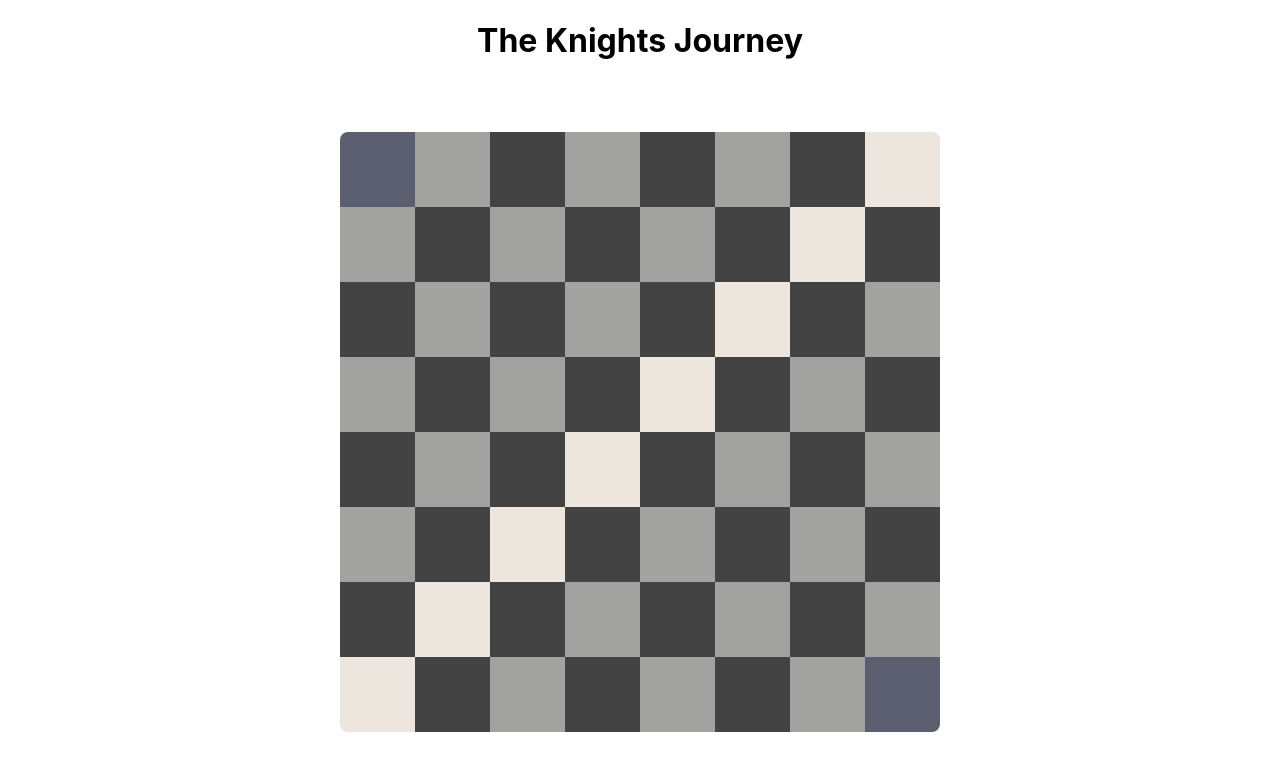
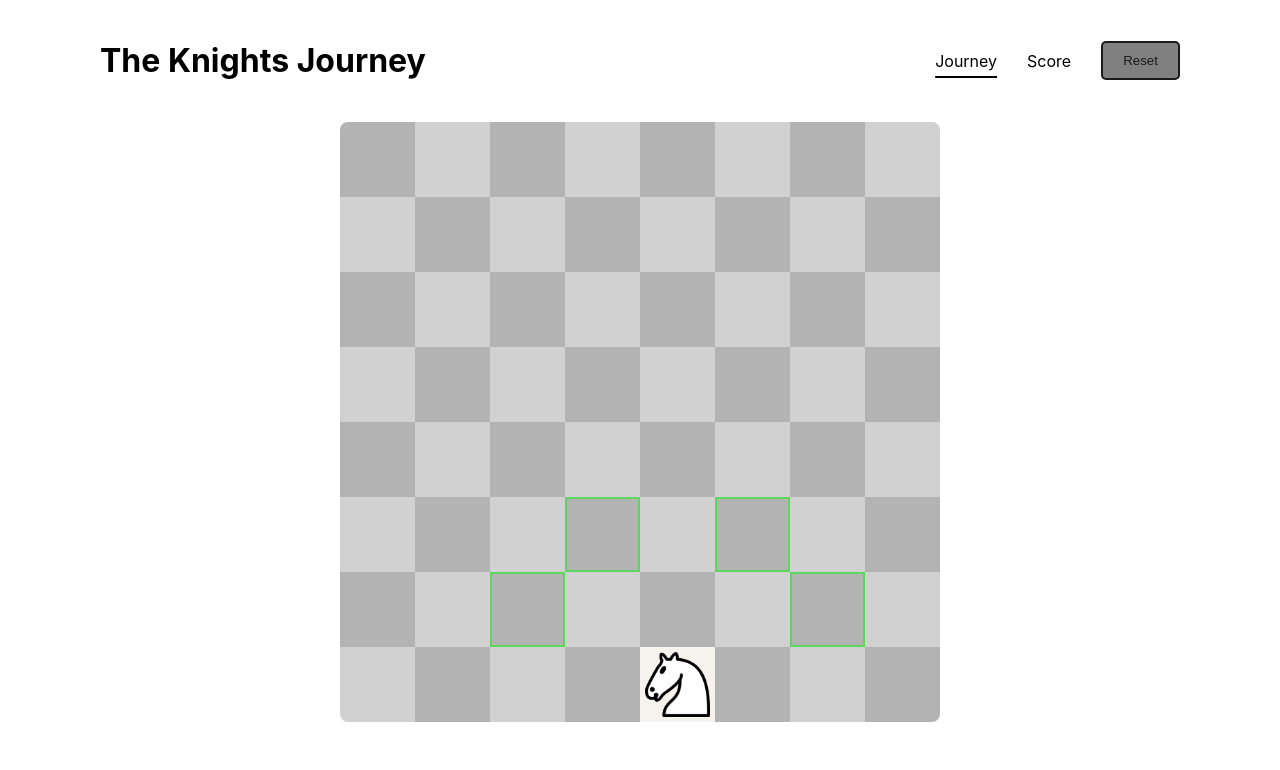
Before and after one commit to F-Kirchhoff/knights-journey, a Next.js app: page / in a window 1280 px wide. Shown: the top 770 px of the page. Built offline with nearby package versions, Linux system fonts and the light colour scheme.

Commit message:
add working app without zustand

```diff
--- a/components/Board.js
+++ b/components/Board.js
@@ -1,16 +1,26 @@
 import styled from "styled-components";
-import { SQUARES } from "../lib/utils";
+import Knight from "./Knight";
 import Square from "./Square";
+import { SQUARES, checkIfLegalMove } from "../lib/utils";
 
-export default function Board() {
+export default function Board({ moveHistory, moveKnight }) {
+  const currentSquare = SQUARES.find((square) => moveHistory[0] === square.id);
+
   return (
     <BoardWrapper>
       {SQUARES.map((square) => (
         <Square
           key={square.id}
-          disabled={square.index % 7 !== 0}
+          disabled={
+            !checkIfLegalMove(currentSquare, square) ||
+            moveHistory.includes(square.id)
+          }
           color={square.color}
-        ></Square>
+          visited={moveHistory.includes(square.id)}
+          onClick={() => moveKnight(square.id)}
+        >
+          {square.id === currentSquare.id && <Knight />}
+        </Square>
       ))}
     </BoardWrapper>
   );
@@ -19,10 +29,12 @@ export default function Board() {
 const BoardWrapper = styled.div`
   max-width: 600px;
   width: 100%;
+  max-height: 600px;
   display: grid;
   grid-template-columns: repeat(8, 1fr);
-  grid-template-columns: repeat(8 1fr);
+  grid-template-rows: repeat(8, 1fr);
   aspect-ratio: 1;
   overflow: hidden;
   border-radius: 8px;
+  box-shadow: 0 0 1px 2px hsl(0 0% 100% / 0.6);
 `;
--- /dev/null
+++ b/components/Knight.js
@@ -0,0 +1,15 @@
+import Image from "next/image";
+import styled from "styled-components";
+
+import src from "../assets/knight.png";
+
+export default function Knight() {
+  return <Icon src={src} layout="responsive" objectFit="cover" alt="" />;
+}
+
+const Icon = styled(Image)`
+  object-fit: cover;
+  width: 100%;
+  aspect-ratio: 1;
+  vertical-align: top;
+`;
--- /dev/null
+++ b/components/Layout.js
@@ -0,0 +1,67 @@
+import styled from "styled-components";
+import Link from "next/link";
+import { useRouter } from "next/router";
+
+export default function Layout({ resetMoves, children }) {
+  const router = useRouter();
+  return (
+    <PageWrapper>
+      <Header>
+        <h1>The Knights Journey</h1>
+        <Nav>
+          <NavLink path={router.asPath} href="/">
+            Journey
+          </NavLink>
+          <NavLink path={router.asPath} href="/score">
+            Score
+          </NavLink>
+        </Nav>
+        <Button onClick={resetMoves}>Reset</Button>
+      </Header>
+      {children}
+    </PageWrapper>
+  );
+}
+
+const Header = styled.header`
+  width: 100%;
+  display: flex;
+  gap: 30px;
+  padding: 20px 50px;
+  align-items: center;
+  h1 {
+    margin-right: auto;
+  }
+`;
+
+const Nav = styled.nav`
+  display: contents;
+`;
+
+const Button = styled.button`
+  border: solid 2px hsl(0 0% 0% / 0.8);
+  color: hsl(0 0% 0% / 0.8);
+  background-color: gray;
+  border-radius: 5px;
+  padding: 10px 20px;
+  &:hover {
+    background-color: crimson;
+  }
+`;
+
+const NavLink = styled(Link)`
+  color: inherit;
+  text-underline-offset: 9px;
+  text-decoration: ${({ path, href }) => {
+    console.log(path, href);
+    return path === href ? "underline 2px" : "none";
+  }};
+`;
+
+const PageWrapper = styled.div`
+  display: flex;
+  flex-direction: column;
+  align-items: center;
+  padding: 50px;
+  padding-top: 0;
+`;
--- a/components/Square.js
+++ b/components/Square.js
@@ -1,11 +1,24 @@
 import styled from "styled-components";
+import css from "styled-jsx/css";
 
 export default styled.button`
   border: none;
+  padding: 5px;
   border-radius: 0;
   background-color: ${({ color }) =>
-    color === "black" ? "HSL(230,10%,40%)" : "HSL(30,30%,90%)"};
-  &:disabled {
-    filter: brightness(0.7) saturate(0.1);
+    color === "black" ? "hsl(0 0% 50% / 0.6)" : "hsl(0 0% 70% / 0.6)"};
+  &:enabled {
+    border: 2px solid hsl(120, 60%, 60%);
   }
+  &:enabled:hover {
+    background-color: ${({ color }) =>
+      color === "black" ? "hsl(230 40% 10%)" : "hsl(30 30% 90%)"};
+  }
+  ${({ visited, color }) =>
+    visited &&
+    css`
+      background-color: ${color === "black"
+        ? "hsl(230 40% 10%)"
+        : "hsl(30 30% 95%)"};
+    `}
 `;
--- a/lib/utils.js
+++ b/lib/utils.js
@@ -1,4 +1,4 @@
-export const SQUARES = new Array(8 * 8).fill(null).map((_, index) => {
+export const SQUARES = Array.from({ length: 8 * 8 }, (_, index) => {
   const x = index % 8;
   const y = Math.floor(index / 8);
   return {
@@ -9,3 +9,13 @@ export const SQUARES = new Array(8 * 8).fill(null).map((_, index) => {
     y,
   };
 });
+
+export function checkIfLegalMove(currentSquare, nextSquare) {
+  const deltaX = Math.abs(nextSquare.x - currentSquare.x);
+  const deltaY = Math.abs(nextSquare.y - currentSquare.y);
+  return deltaX <= 2 && deltaY <= 2 && deltaX + deltaY === 3;
+}
+
+export function getRandomPosition() {
+  return SQUARES[Math.floor(Math.random() * 64)].id;
+}
--- a/pages/_app.js
+++ b/pages/_app.js
@@ -1,10 +1,34 @@
+import { useEffect, useState } from "react";
 import GlobalStyle from "../styles";
+import { getRandomPosition } from "../lib/utils";
+import Layout from "../components/Layout";
 
 function MyApp({ Component, pageProps }) {
+  const [moveHistory, setMoveHistory] = useState([]);
+  useEffect(() => {
+    const initialPosition = getRandomPosition();
+    setMoveHistory([initialPosition]);
+  }, []);
+
+  function moveKnight(nextSquareId) {
+    setMoveHistory([nextSquareId, ...moveHistory]);
+  }
+
+  function resetMoves() {
+    const newInitialPosition = getRandomPosition();
+    setMoveHistory([newInitialPosition]);
+  }
+
   return (
     <>
       <GlobalStyle />
-      <Component {...pageProps} />
+      <Layout resetMoves={resetMoves}>
+        <Component
+          {...pageProps}
+          moveHistory={moveHistory}
+          moveKnight={moveKnight}
+        />
+      </Layout>
     </>
   );
 }
--- a/pages/index.js
+++ b/pages/index.js
@@ -1,19 +1,8 @@
-import styled from "styled-components";
 import Board from "../components/Board";
 
-export default function Home() {
-  return (
-    <PageWrapper>
-      <h1>The Knights Journey</h1>
-      <Board />
-    </PageWrapper>
-  );
+export default function Home({ moveHistory, moveKnight, resetMoves }) {
+  if (moveHistory.length === 0) {
+    return <h1>Loading...</h1>;
+  }
+  return <Board moveHistory={moveHistory} moveKnight={moveKnight} />;
 }
-
-const PageWrapper = styled.main`
-  display: flex;
-  flex-direction: column;
-  gap: 50px;
-  min-height: 100vh;
-  align-items: center;
-`;
```
Also changed, not shown: pages/score.js (added, +45 -0 lines), assets/knight.png (added), public/knight.png (added).
